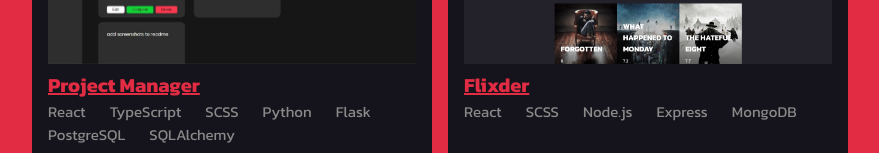
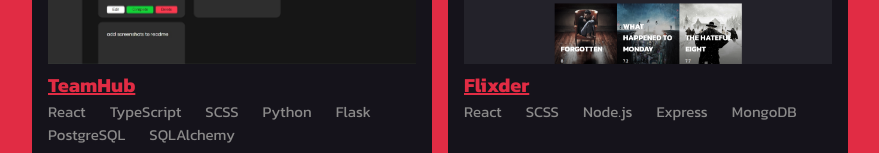
Before and after one commit to venoblin/personal-portfolio-frontend, a React (Create React App) app: page / in a window 1280 px wide. Shown: the part 2226-2379 px from the top of the page, without its empty margins (200-1079 px from the left). Built offline with nearby package versions, Linux system fonts and the light colour scheme; no server answers.

Commit message:
changed project name

```diff
--- a/src/components/sections/Projects.jsx
+++ b/src/components/sections/Projects.jsx
@@ -5,7 +5,7 @@ import flixderPng from '../../images/project-screenshots/flixder.png'
 import fitBuddyPng from '../../images/project-screenshots/fit-buddy.png'
 import ticTacToePng from '../../images/project-screenshots/tic-tac-toe.png'
 import webScraperPng from '../../images/project-screenshots/web-scraper.png'
-import projectManagerPng from '../../images/project-screenshots/project-manager.png'
+import teamHubPng from '../../images/project-screenshots/team-hub.png'
 import hoverOrbPng from '../../images/project-screenshots/hover-orb.jpg'
 import RadioButtons from '../RadioButtons'
 
@@ -13,9 +13,9 @@ const Projects = () => {
   const [projectSet, setProjectSet] = useState('featured')
   const [projects, setProjects] = useState([
     {
-      title: 'Project Manager',
+      title: 'TeamHub',
       types: ['featured', 'web'],
-      image: projectManagerPng,
+      image: teamHubPng,
       demo: 'https://projectmanagerweb.netlify.app/',
       repo: 'https://github.com/venoblin/project-manager-frontend',
       techs: ['React', 'TypeScript', 'SCSS', 'Python', 'Flask', 'PostgreSQL', 'SQLAlchemy'],
```
Also changed, not shown: src/images/project-screenshots/team-hub.png (renamed from src/images/project-screenshots/project-manager.png).
